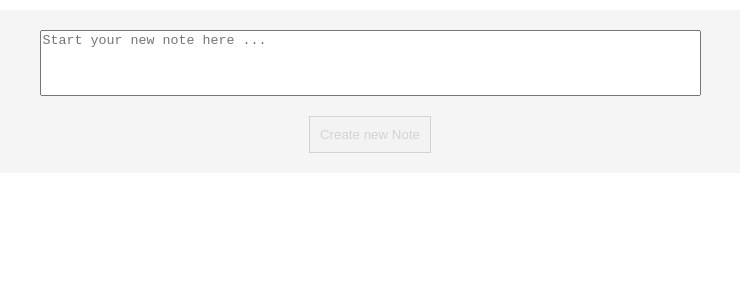
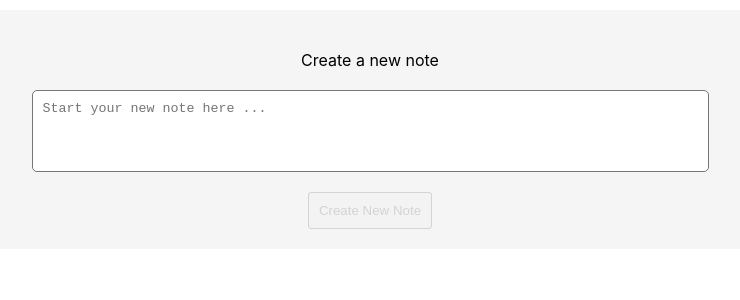
Before and after one commit to notescreatoruser/notecreatorapp, a React (Create React App) app: page / in a window 1280 px wide. Shown: the top 300 px of the page, without its empty margins (270-1010 px from the left). Built offline with nearby package versions, Linux system fonts and the light colour scheme.

Commit message:
styling updates

```diff
--- a/package.json
+++ b/package.json
@@ -6,6 +6,7 @@
     "@testing-library/jest-dom": "^5.11.4",
     "@testing-library/react": "^11.1.0",
     "@testing-library/user-event": "^12.1.10",
+    "prop-types": "^15.7.2",
     "react": "^17.0.1",
     "react-dom": "^17.0.1",
     "react-scripts": "4.0.0",
--- a/src/NoteEditor.css
+++ b/src/NoteEditor.css
@@ -6,12 +6,26 @@
 
 }
 
+.note-editor-title {
+    margin: 20px auto;
+    display: inline-flex;
+    justify-content: center;
+    align-items: center;
+}
+
+.note-input {
+    resize: none;
+    border-radius: 5px;
+    padding: 10px;
+}
+
 .note-add {
     margin: 20px auto 0 auto;
     padding: 10px;
     color: black;
     border: 1px solid black;
     cursor: pointer;
+    border-radius: 3px;
 }
 
 .note-add:disabled {
@@ -19,7 +33,3 @@
     border: 1px solid lightgray;
     cursor: default;
 }
-
-.note-input {
-    resize: none;
-}
--- a/src/NoteEditor.js
+++ b/src/NoteEditor.js
@@ -1,11 +1,12 @@
 import React, { Component } from 'react';
+import PropTypes from 'prop-types';
 import './NoteEditor.css';
 
 class NoteEditor extends Component {
     constructor(props) {
         super(props);
         this.state = {
-            note: this.props.initialNote || '',
+            note: props.initialNote || '',
         };
     }
 
@@ -15,7 +16,9 @@ class NoteEditor extends Component {
         }
         event.preventDefault();
         // I assume here add note succeeds, for simplicity.
-        this.props.onNoteSave(this.state.note);
+        if (typeof this.props.onNoteSave === 'function') {
+            this.props.onNoteSave(this.state.note);
+        }
         this.setState({
             note: '',
         });
@@ -34,6 +37,9 @@ class NoteEditor extends Component {
     render() {
         return (
             <div className="note-editor-container">
+                <div className="note-editor-title">
+                    { this.props.title }
+                </div>
                 <textarea
                     className="note-input"
                     value={this.state.note}
@@ -41,7 +47,7 @@ class NoteEditor extends Component {
                     rows="4"
                     cols="80"
                     placeholder={this.props.placeholder}
-                    // autoFocus does not move the cursor to the end of pre-existing text
+                    // autoFocus does not move the cursor to the end of a pre-existing text (scenario of note's update)
                     // TODO: move the cursor to the end programmatically
                 />
                 <button
@@ -50,7 +56,7 @@ class NoteEditor extends Component {
                     onClick={this.saveNote}
                     disabled={!!this.props.disableOnEmpty && !this.state.note.length}
                 >
-                    {this.props.saveButtonText}
+                    {this.props.saveButtonText || 'Save'}
                 </button>
             </div>
         );
@@ -58,3 +64,11 @@ class NoteEditor extends Component {
 }
 
 export default NoteEditor;
+
+NoteEditor.propTypes = {
+    title: PropTypes.string,
+    onNoteSave: PropTypes.func.isRequired,
+    saveButtonText: PropTypes.string,
+    disableOnEmpty: PropTypes.bool,
+    initialNote: PropTypes.string,
+};
--- a/src/Notes.css
+++ b/src/Notes.css
@@ -57,9 +57,7 @@
     left: 0;
     min-width: 100%;
     min-height: 100%;
-    z-index: 5;
-    background-color: gray;
+    background-color: lightgray;
     display: flex;
     justify-content: center;
-    align-items: center;
 }
--- a/src/Notes.js
+++ b/src/Notes.js
@@ -80,7 +80,8 @@ class Notes extends Component {
         return (
             <div className="overlay">
                 <NoteEditor
-                    saveButtonText={"Update note"}
+                    title={"Update your selected note"}
+                    saveButtonText={"Update Note"}
                     onNoteSave={this.updateNote}
                     initialNote={updateNote.text}
                     disableOnEmpty={false}
@@ -93,7 +94,8 @@ class Notes extends Component {
         return (
             <>
                 <NoteEditor
-                    saveButtonText={"Create new Note"}
+                    title={"Create a new note"}
+                    saveButtonText={"Create New Note"}
                     onNoteSave={this.addNote}
                     initialNote=""
                     placeholder={"Start your new note here ..."}
@@ -141,10 +143,9 @@ class Notes extends Component {
         return (
             <div className="notes-container">
             {
-                this.state.updateNoteId !== null && this.renderNoteUpdate()
-            }
-            {
-                this.renderNoteCreate()
+                this.state.updateNoteId === null
+                    ? this.renderNoteCreate()
+                    : this.renderNoteUpdate()
             }
             </div>
         );
```
